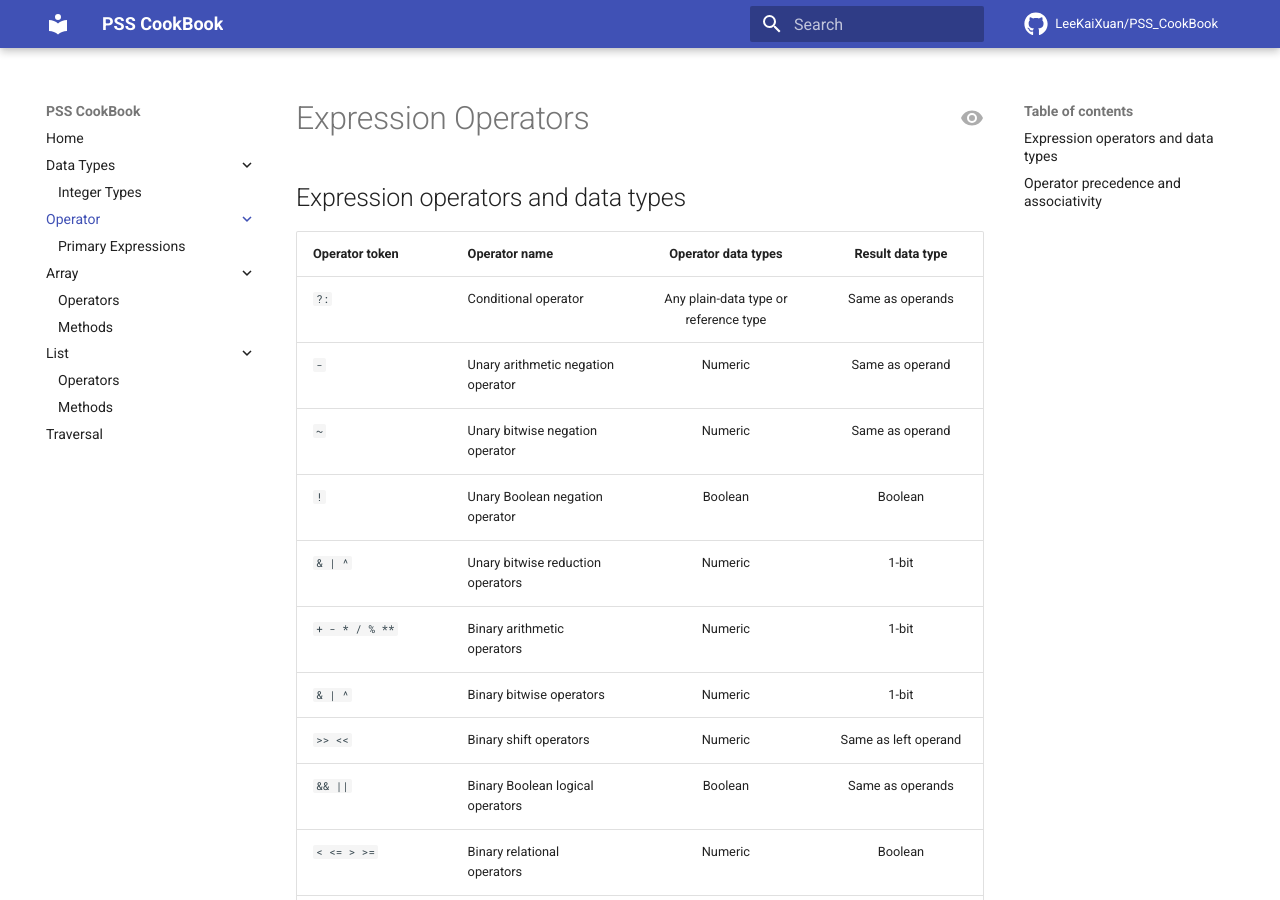
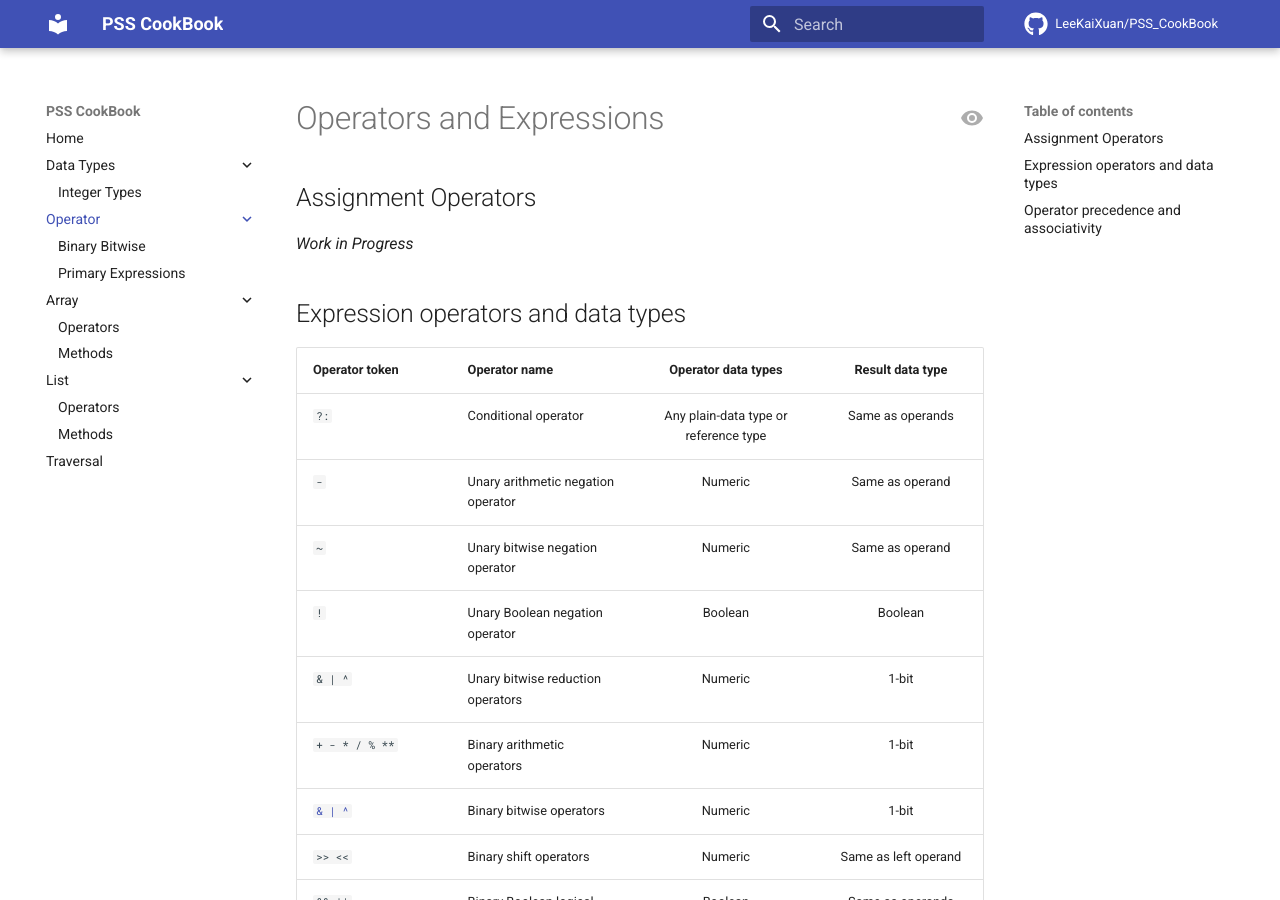
Before and after one commit to LeeKaiXuan/PSS_CookBook, an MkDocs documentation site: the page built from docs/Operator/index.md, in a window 1280 px wide and 900 px high. Built offline with MkDocs 1.6.1 and Material for MkDocs 9.7.7, drawn with Linux system fonts in a browser that asks for light colours; comment, search, counter and statistics services are not loaded; some of the changed text lies outside the part shown.

Commit message:
[PSSv2.1/8.5.5 Bitwise operators] Add example of AND, OR, XOR

```diff
--- a/docs/Operator/index.md
+++ b/docs/Operator/index.md
@@ -1,32 +1,34 @@
 ---
-title: Expression Operators
-description: 9.4 Expression operators
+title: Operators and Expressions
+description: PSSv2.1/8 Operators and expressions
 ---
 
-# Expression Operators
+# Operators and Expressions
+
+## Assignment Operators
+*Work in Progress*
+
 ## Expression operators and data types
-
-| Operator token            | Operator name                         | Operator data types                   | Result data type              |
-| :------------------------ | :------------------------------------ | :-----------------------------------: | :---------------------------: |
-| `?:`                      | Conditional operator                  | Any plain-data type or reference type | Same as operands              |
-| `-`                       | Unary arithmetic negation operator    | Numeric                               | Same as operand               |
-| `~`                       | Unary bitwise negation operator       | Numeric                               | Same as operand               |
-| `!`                       | Unary Boolean negation operator       | Boolean                               | Boolean                       |
-| `& | ^`                   | Unary bitwise reduction operators     | Numeric                               | 1-bit                         |
-| `+ - * / % **`            | Binary arithmetic operators           | Numeric                               | 1-bit                         |
-| `& | ^`                   | Binary bitwise operators              | Numeric                               | 1-bit                         |
-| `>> <<`                   | Binary shift operators                | Numeric                               | Same as left operand          |
-| `&& ||`                   | Binary Boolean logical operators      | Boolean                               | Same as operands              |
-| `< <= > >=`               | Binary relational operators           | Numeric                               | Boolean                       |
-| `== !=`                   | Binary logical equality operators     | Any plain-data type or reference type | Boolean                       |
-| `cast`                    | Data type conversion operator         | Numeric, Boolean, enum                | Casting type                  |
-| `in`                      | Binary set membership operator        | Any plain-data type                   | Boolean                       |
-| `[expression]`            | Index operator                        | Array, list, map                      | Same as element of collection |
-| `[expression]`            | Bit-select operators                  | Numeric                               | Numeric                       |
-| `[expression:expression]` | Part-select operator                  | Numeric                               | Numeric                       |
+| Operator token                                                                            | Operator name                         | Operator data types                   | Result data type              |
+| :---------------------------------------------------------------------------------------- | :------------------------------------ | :-----------------------------------: | :---------------------------: |
+| `?:`                                                                                      | Conditional operator                  | Any plain-data type or reference type | Same as operands              |
+| `-`                                                                                       | Unary arithmetic negation operator    | Numeric                               | Same as operand               |
+| `~`                                                                                       | Unary bitwise negation operator       | Numeric                               | Same as operand               |
+| `!`                                                                                       | Unary Boolean negation operator       | Boolean                               | Boolean                       |
+| `& | ^`                                                                                   | Unary bitwise reduction operators     | Numeric                               | 1-bit                         |
+| `+ - * / % **`                                                                            | Binary arithmetic operators           | Numeric                               | 1-bit                         |
+| [`& | ^`](BinaryBitwise.md#operator_binarybiwise_binary_bitwise_operators "AND OR XOR")   | Binary bitwise operators              | Numeric                               | 1-bit                         |
+| `>> <<`                                                                                   | Binary shift operators                | Numeric                               | Same as left operand          |
+| `&& ||`                                                                                   | Binary Boolean logical operators      | Boolean                               | Same as operands              |
+| `< <= > >=`                                                                               | Binary relational operators           | Numeric                               | Boolean                       |
+| `== !=`                                                                                   | Binary logical equality operators     | Any plain-data type or reference type | Boolean                       |
+| `cast`                                                                                    | Data type conversion operator         | Numeric, Boolean, enum                | Casting type                  |
+| `in`                                                                                      | Binary set membership operator        | Any plain-data type                   | Boolean                       |
+| `[expression]`                                                                            | Index operator                        | Array, list, map                      | Same as element of collection |
+| `[expression]`                                                                            | Bit-select operators                  | Numeric                               | Numeric                       |
+| `[expression:expression]`                                                                 | Part-select operator                  | Numeric                               | Numeric                       |
 
 ## Operator precedence and associativity
-
 | Operator                          | Associativity | Precesence    |
 | :-------------------------------- | :-----------: | :-----------: |
 | `()` `[]`                         | Left          | 1 (Highest)   |
--- a/mkdocs.yml
+++ b/mkdocs.yml
@@ -76,6 +76,7 @@
     - Integer Types: 'DataTypes/IntegerTypes.md'
   - Operator:
     - Operator/index.md
+    - Binary Bitwise: 'Operator/BinaryBitwise.md'
     - Primary Expressions: 'Operator/Expressions.md'
   - Array:
     - Array/index.md
```
Also changed, not shown: docs/Operator/BinaryBitwise.md (added, +17 -0 lines).
